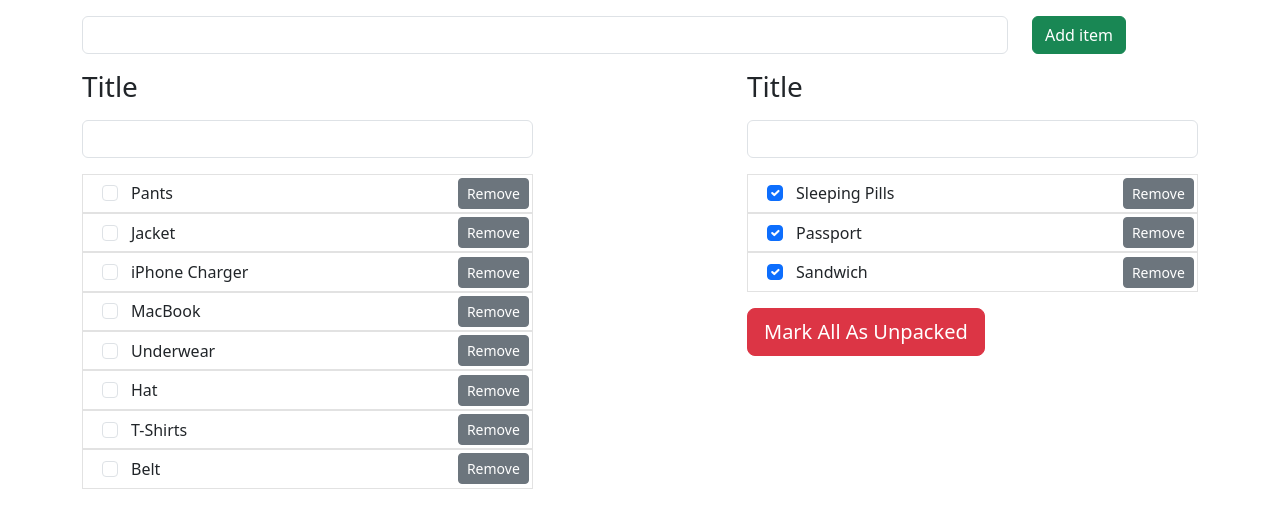
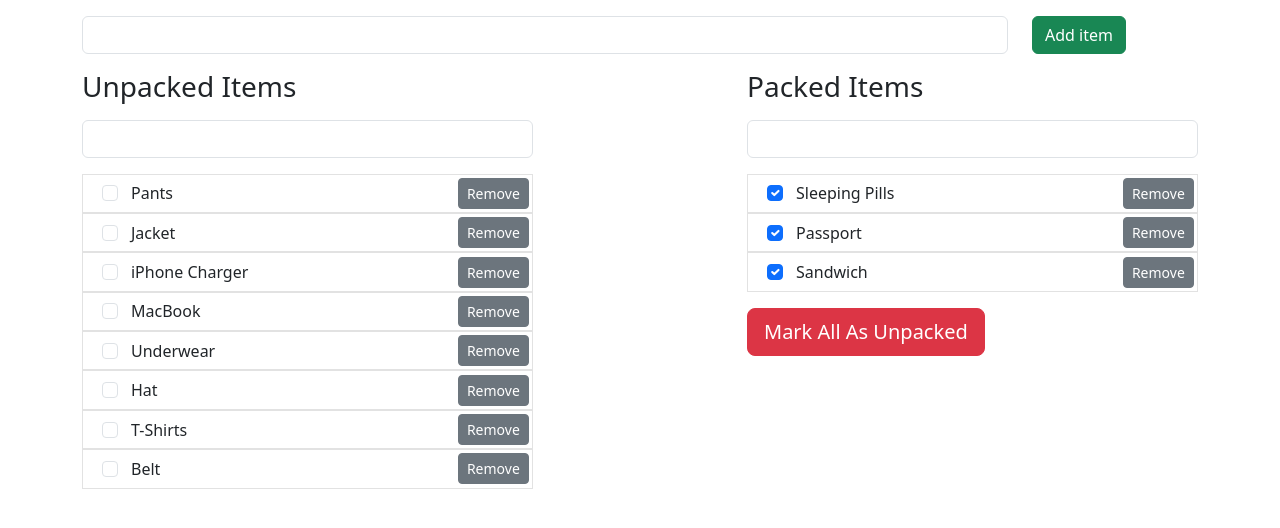
Before and after one commit to romannikiforov/react-dev_135, a React (Vite) app: page / in a window 1280 px wide. Shown: the top 528 px of the page. Built offline with nearby package versions, Linux system fonts and the light colour scheme.

Commit message:
ready all

```diff
--- a/src/App.tsx
+++ b/src/App.tsx
@@ -1,7 +1,6 @@
-import { useState } from 'react'
 import NewItem from "@/components/NewItem";
 import ListItems from "@/components/ListItems";
-import { defaultState } from "@/data";
+import { useMarkAllUnpacked, useInitItems } from '@/components/hooks'
 
 export type State = {
   id: string;
@@ -10,36 +9,25 @@ export type State = {
 }
 
 function App() {
-  const [items, setItems] = useState<State[]>(defaultState);
-
-  const addItem = (newItem: State) => setItems(items => [newItem, ...items])
-
-
-  const removeItem = (id: string) => setItems(items => items.filter(v => v.id !== id))
-
-
-  const packedItems = items.filter(v => v.packed)
-  const unPackedItems = items.filter(v => !v.packed)
+  const { packedItems, unPackedItems } = useInitItems();
+  const markAllUnpacked = useMarkAllUnpacked();
 
   return (
     <div className="container py-3">
-      <NewItem addItem={addItem} />
+      <NewItem />
       <div className="row">
         <div className="col-md-5">
-          <ListItems title="Unpacked Items" items={unPackedItems}
-            removeItem={removeItem}
-          />
+          <ListItems title="Unpacked Items" items={unPackedItems} />
         </div>
         <div className="offset-md-2 col-md-5">
-          <ListItems title="Packed Items" items={packedItems}
-            removeItem={removeItem}
-          />
-          <button className="btn btn-danger btn-lg btn-block">
+          <ListItems title="Packed Items" items={packedItems} />
+          <button onClick={markAllUnpacked} className="btn btn-danger btn-lg btn-block">
             Mark All As Unpacked
           </button>
         </div>
       </div>
     </div>
+
   );
 }
 
--- a/src/components/Filter.tsx
+++ b/src/components/Filter.tsx
@@ -1,7 +1,13 @@
-const Filter = ({ filter }: any) => {
+
+type FilterProps = {
+  value: string;
+  onChange: React.ChangeEventHandler<HTMLInputElement>
+}
+
+const Filter = ({ value, onChange }: FilterProps) => {
   return (
     <div className="mb-3">
-      <input type="text" className="form-control" />
+      <input onChange={onChange} value={value} type="text" className="form-control" />
     </div>
   );
 };
--- a/src/components/Item.tsx
+++ b/src/components/Item.tsx
@@ -1,13 +1,20 @@
+import { memo, useContext } from 'react'
 import "./item.css";
 import { State } from '@/App'
+import { useDeleteItem, useToggleChecked } from '@/components/hooks'
+
 
 type ItemProps = {
   item: State;
-  removeItem: (id: string) => void;
+
 }
 
 
-const Item = ({ item, removeItem }: ItemProps) => {
+const Item = memo(({ item }: ItemProps) => {
+  console.log("rendered", item.id)
+  const toggleItem = useToggleChecked();
+  const removeItem = useDeleteItem();
+
   return (
     <li className="item-box">
       <div className="form-check">
@@ -15,7 +22,7 @@ const Item = ({ item, removeItem }: ItemProps) => {
           className="form-check-input"
           type="checkbox"
           checked={item.packed}
-          onChange={() => { }}
+          onChange={() => toggleItem(item.id)}
           id={item.id}
         />
         <label className="form-check-label" htmlFor={item.id}>
@@ -28,6 +35,6 @@ const Item = ({ item, removeItem }: ItemProps) => {
       </button>
     </li>
   );
-};
+});
 
 export default Item;
--- /dev/null
+++ b/src/components/ItemsContext.tsx
@@ -0,0 +1,21 @@
+import React from 'react'
+import { defaultState } from "@/data";
+import { State } from '@/App'
+
+
+export type AppDispatchType = React.Dispatch<React.SetStateAction<State[]>>
+
+export const AppStateContext = React.createContext<State[]>({} as State[]);
+
+export const AppDispatchContext = React.createContext<AppDispatchType>({} as AppDispatchType)
+
+export const AppContextProvider = ({ children }: { children: React.ReactNode }) => {
+    const [items, setItems] = React.useState<State[]>(defaultState)
+
+    return <AppStateContext.Provider value={items}>
+        <AppDispatchContext.Provider value={setItems}>
+            {children}
+        </AppDispatchContext.Provider>
+
+    </AppStateContext.Provider>
+}
--- a/src/components/ListItems.tsx
+++ b/src/components/ListItems.tsx
@@ -1,3 +1,4 @@
+import React from 'react'
 import Item from "@/components/Item";
 import Filter from "@/components/Filter";
 
@@ -6,22 +7,26 @@ import { State } from '@/App'
 type ListItemsProps = {
   items: State[];
   title: string;
-  removeItem: (id: string) => void;
 }
 
-const ListItems = ({ title, items, removeItem }: ListItemsProps) => {
-  const updateFilter = (searchTerm: any) => {
-    // todo
+const ListItems = ({ title, items }: ListItemsProps) => {
+  const [value, setValue] = React.useState('')
+
+
+
+  const onChange: React.ChangeEventHandler<HTMLInputElement> = (e) => {
+    setValue(e.target.value)
   };
+
+  const filteredItems = items.filter(item => item.value.toLowerCase().includes(value.toLowerCase()))
 
   return (
     <section>
-      <h3 className="mb-3">Title</h3>
-      <Filter filter={title} onChange={updateFilter} />
+      <h3 className="mb-3">{title}</h3>
+      <Filter value={value} onChange={onChange} />
 
       <ul className="mb-3 p-0">
-        {items?.map(item => <Item key={item.id} item={item}
-          removeItem={removeItem}
+        {filteredItems?.map(item => <Item key={item.id} item={item}
         />)}
       </ul>
     </section>
--- a/src/components/NewItem.tsx
+++ b/src/components/NewItem.tsx
@@ -1,12 +1,11 @@
 import React from 'react'
 import { v4 } from "uuid";
 import { State } from '@/App'
+import { useAddItem } from '@/components/hooks'
 
-type NewItemProps = {
-  addItem: (newItem: State) => void
-}
 
-const NewItem = ({ addItem }: NewItemProps) => {
+const NewItem = () => {
+  const addItem = useAddItem();
 
   const inputRef = React.useRef<HTMLInputElement>(null)
 
--- /dev/null
+++ b/src/components/hooks.tsx
@@ -0,0 +1,52 @@
+import React from 'react'
+import { AppStateContext, AppDispatchContext } from '@/components/ItemsContext'
+import { State } from '@/App'
+
+export const useAppContext = () => {
+    const context = React.useContext(AppStateContext)
+
+    if (!context) {
+        throw Error('useAppContext must be invoked whithing AppContext')
+    }
+    return context;
+}
+
+export const useDispatchContext = () => {
+    const context = React.useContext(AppDispatchContext)
+
+    if (!context) {
+        throw Error('useDispatchContext must be invoked whithing AppContext')
+    }
+    return context;
+}
+
+export function useDeleteItem() {
+    const setItems = useDispatchContext();
+    return (id: string) => {
+        setItems(items => items.filter(v => v.id !== id))
+    }
+}
+
+export function useAddItem() {
+    const setItems = useDispatchContext();
+    return (newItem: State) => setItems(items => [...items, newItem])
+}
+
+export function useToggleChecked() {
+    const setItems = useDispatchContext();
+    return (id: string) => setItems(items => items.map(v => (v.id !== id ?
+        v : { ...v, packed: !v.packed })))
+
+}
+
+export function useMarkAllUnpacked() {
+    const setItems = useDispatchContext();
+    return () => setItems(items => items.map(item => ({ ...item, packed: false })))
+}
+
+export function useInitItems() {
+    const items = useAppContext();
+    const packedItems = items.filter(v => v.packed)
+    const unPackedItems = items.filter(v => !v.packed)
+    return { packedItems, unPackedItems }
+}
--- a/src/main.tsx
+++ b/src/main.tsx
@@ -2,9 +2,12 @@ import { StrictMode } from 'react'
 import { createRoot } from 'react-dom/client'
 import "bootstrap/dist/css/bootstrap.min.css";
 import App from '@/App.tsx'
+import { AppContextProvider } from '@/components/ItemsContext'
 
 createRoot(document.getElementById('root')!).render(
   <StrictMode>
-    <App />
+    <AppContextProvider>
+      <App />
+    </AppContextProvider>
   </StrictMode>,
 )
```
